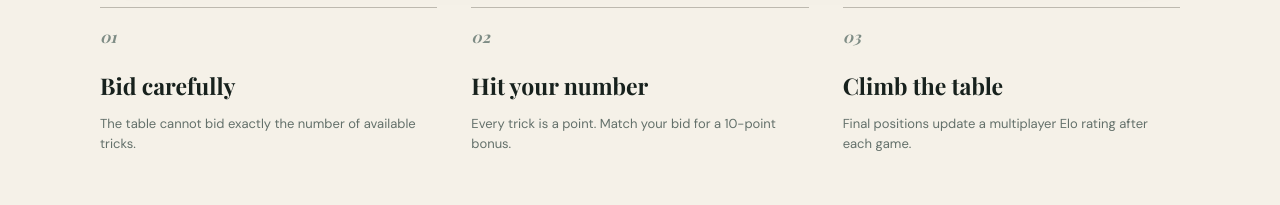
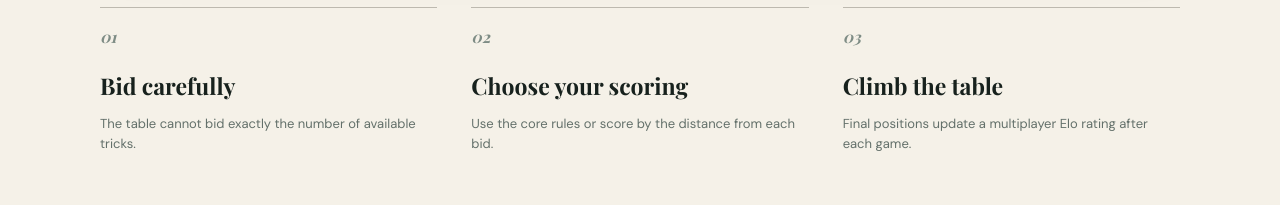
Before and after one commit to jaron94/betting-game-scorer-js, a Next.js app: page / in a window 1280 px wide. Shown: the part 1053-1258 px from the top of the page. Built offline with nearby package versions, Linux system fonts and the light colour scheme; a web font is replaced by a local one.

Commit message:
Add configurable scoring rules

```diff
--- a/src/app/page.tsx
+++ b/src/app/page.tsx
@@ -11,7 +11,7 @@ export default function Home() {
       <Scorer />
       <section className="rules-strip" aria-label="Scoring rules">
         <article><span>01</span><h2>Bid carefully</h2><p>The table cannot bid exactly the number of available tricks.</p></article>
-        <article><span>02</span><h2>Hit your number</h2><p>Every trick is a point. Match your bid for a 10-point bonus.</p></article>
+        <article><span>02</span><h2>Choose your scoring</h2><p>Use the core rules or score by the distance from each bid.</p></article>
         <article><span>03</span><h2>Climb the table</h2><p>Final positions update a multiplayer Elo rating after each game.</p></article>
       </section>
     </main>
```
